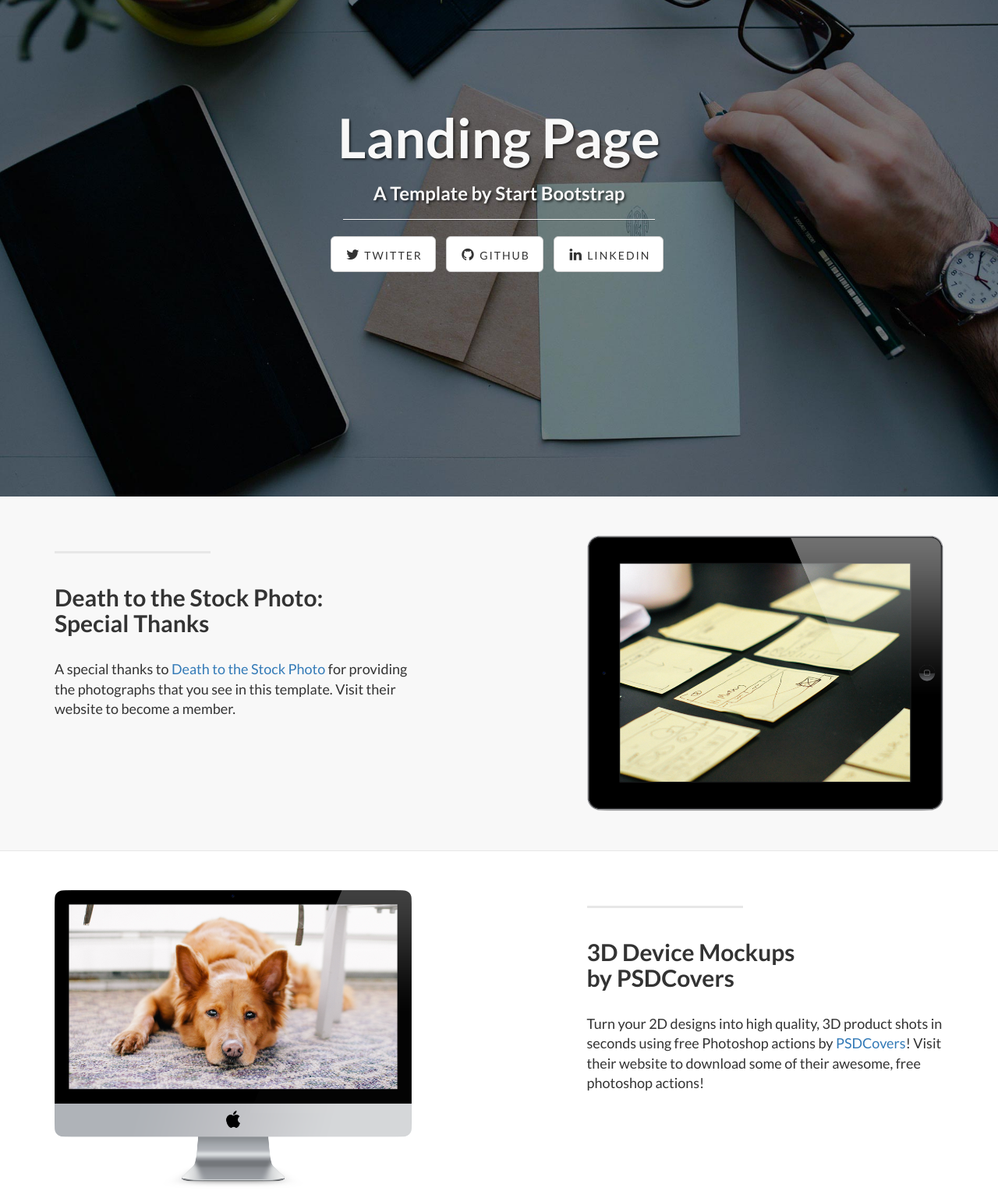
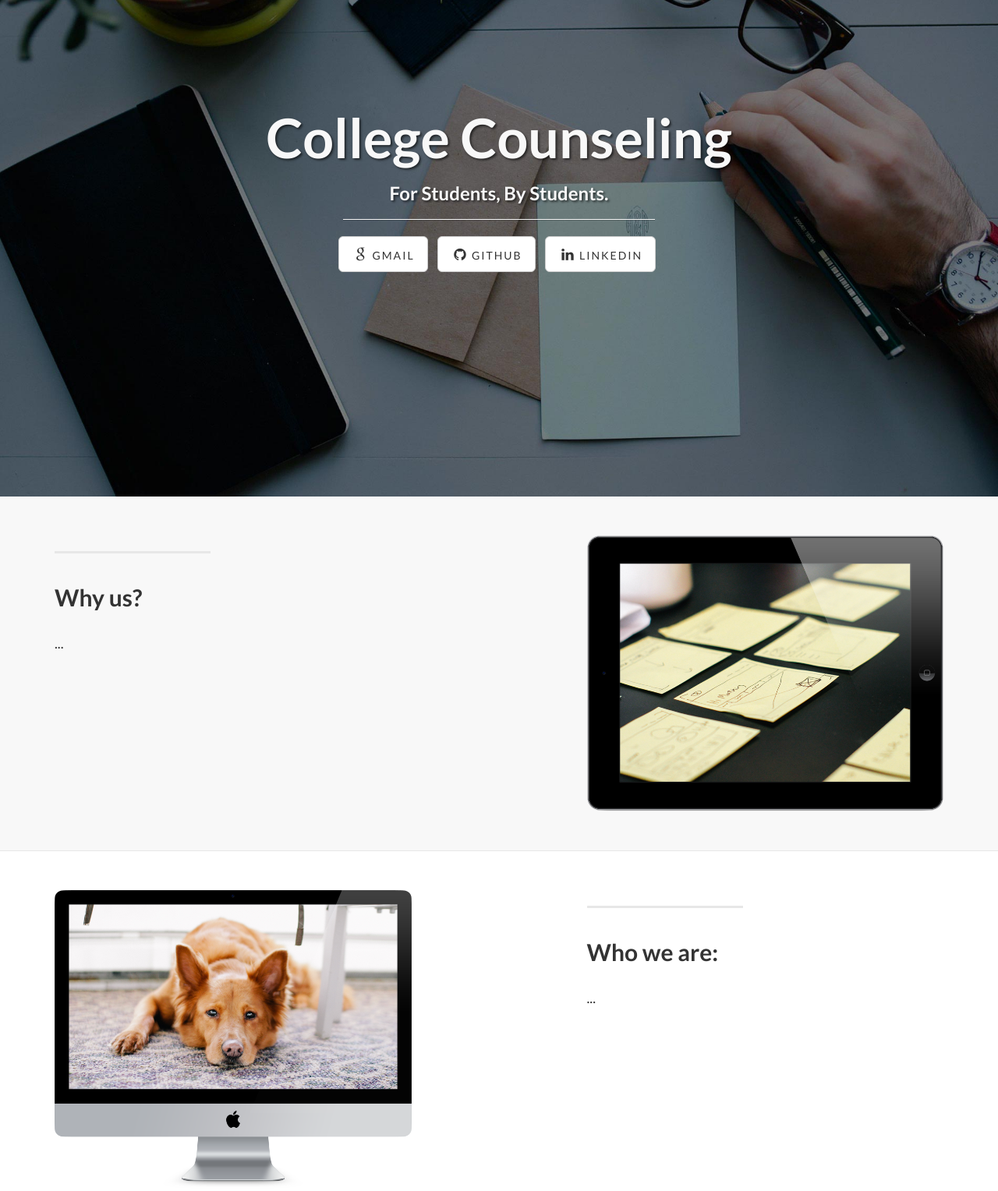
Before and after one commit to CollegeCounseling/CollegeCounseling.github.io, a plain HTML site: page index.html in a window 1280 px wide. Shown: the part 140-1668 px from the top of the page at 78% size. Drawn offline with Linux system fonts and the light colour scheme.

Commit message:
Changed words

```diff
--- a/index.html
+++ b/index.html
@@ -9,7 +9,7 @@
     <meta name="description" content="">
     <meta name="author" content="">
 
-    <title>Landing Page - Start Bootstrap Theme</title>
+    <title>College Counseling</title>
 
     <!-- Bootstrap Core CSS -->
     <link href="css/bootstrap.min.css" rel="stylesheet">
@@ -43,7 +43,7 @@
                     <span class="icon-bar"></span>
                     <span class="icon-bar"></span>
                 </button>
-                <a class="navbar-brand topnav" href="#">Start Bootstrap</a>
+                <a class="navbar-brand topnav" href="#">College Counseling</a>
             </div>
             <!-- Collect the nav links, forms, and other content for toggling -->
             <div class="collapse navbar-collapse" id="bs-example-navbar-collapse-1">
@@ -73,12 +73,12 @@
             <div class="row">
                 <div class="col-lg-12">
                     <div class="intro-message">
-                        <h1>Landing Page</h1>
-                        <h3>A Template by Start Bootstrap</h3>
+                        <h1>College Counseling</h1>
+                        <h3>For Students, By Students.</h3>
                         <hr class="intro-divider">
                         <ul class="list-inline intro-social-buttons">
                             <li>
-                                <a href="https://twitter.com/SBootstrap" class="btn btn-default btn-lg"><i class="fa fa-twitter fa-fw"></i> <span class="network-name">Twitter</span></a>
+                                <a href="https://twitter.com/SBootstrap" class="btn btn-default btn-lg"><i class="fa fa-google fa-fw"></i> <span class="network-name">Gmail</span></a>
                             </li>
                             <li>
                                 <a href="https://github.com/IronSummitMedia/startbootstrap" class="btn btn-default btn-lg"><i class="fa fa-github fa-fw"></i> <span class="network-name">Github</span></a>
@@ -107,8 +107,8 @@
                 <div class="col-lg-5 col-sm-6">
                     <hr class="section-heading-spacer">
                     <div class="clearfix"></div>
-                    <h2 class="section-heading">Death to the Stock Photo:<br>Special Thanks</h2>
-                    <p class="lead">A special thanks to <a target="_blank" href="http://join.deathtothestockphoto.com/">Death to the Stock Photo</a> for providing the photographs that you see in this template. Visit their website to become a member.</p>
+                    <h2 class="section-heading">Why us? </h2>
+                    <p class="lead"> ...</p>
                 </div>
                 <div class="col-lg-5 col-lg-offset-2 col-sm-6">
                     <img class="img-responsive" src="img/ipad.png" alt="">
@@ -129,8 +129,8 @@
                 <div class="col-lg-5 col-lg-offset-1 col-sm-push-6  col-sm-6">
                     <hr class="section-heading-spacer">
                     <div class="clearfix"></div>
-                    <h2 class="section-heading">3D Device Mockups<br>by PSDCovers</h2>
-                    <p class="lead">Turn your 2D designs into high quality, 3D product shots in seconds using free Photoshop actions by <a target="_blank" href="http://www.psdcovers.com/">PSDCovers</a>! Visit their website to download some of their awesome, free photoshop actions!</p>
+                    <h2 class="section-heading"> Who we are: </h2>
+                    <p class="lead">...</p>
                 </div>
                 <div class="col-lg-5 col-sm-pull-6  col-sm-6">
                     <img class="img-responsive" src="img/dog.png" alt="">
@@ -151,8 +151,8 @@
                 <div class="col-lg-5 col-sm-6">
                     <hr class="section-heading-spacer">
                     <div class="clearfix"></div>
-                    <h2 class="section-heading">Google Web Fonts and<br>Font Awesome Icons</h2>
-                    <p class="lead">This template features the 'Lato' font, part of the <a target="_blank" href="http://www.google.com/fonts">Google Web Font library</a>, as well as <a target="_blank" href="http://fontawesome.io">icons from Font Awesome</a>.</p>
+                    <h2 class="section-heading">Scheduling/Pricing</h2>
+                    <p class="lead">...</a>.</p>
                 </div>
                 <div class="col-lg-5 col-lg-offset-2 col-sm-6">
                     <img class="img-responsive" src="img/phones.png" alt="">
@@ -172,7 +172,7 @@
 
             <div class="row">
                 <div class="col-lg-6">
-                    <h2>Connect to Start Bootstrap:</h2>
+                    <h2>Contact us</h2>
                 </div>
                 <div class="col-lg-6">
                     <ul class="list-inline banner-social-buttons">
```
